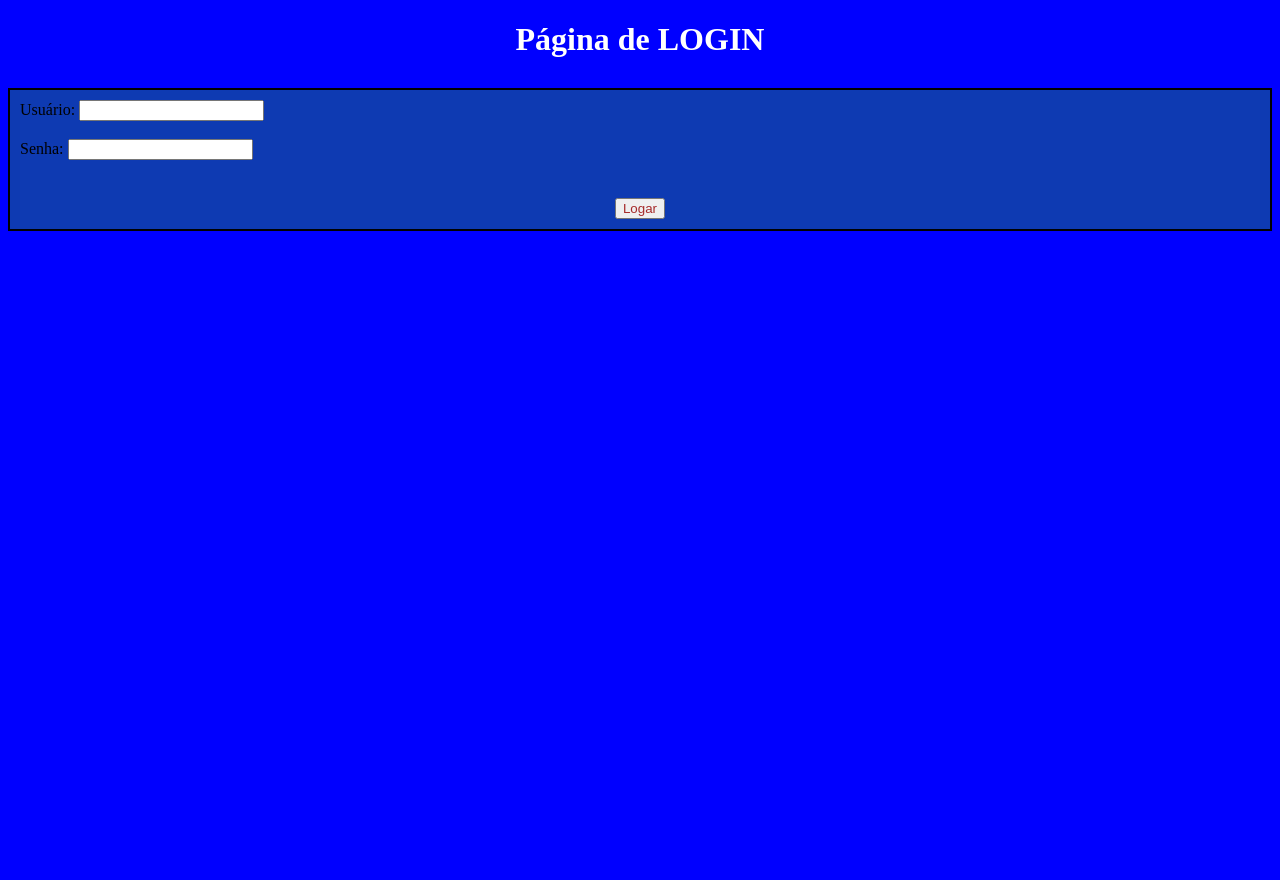
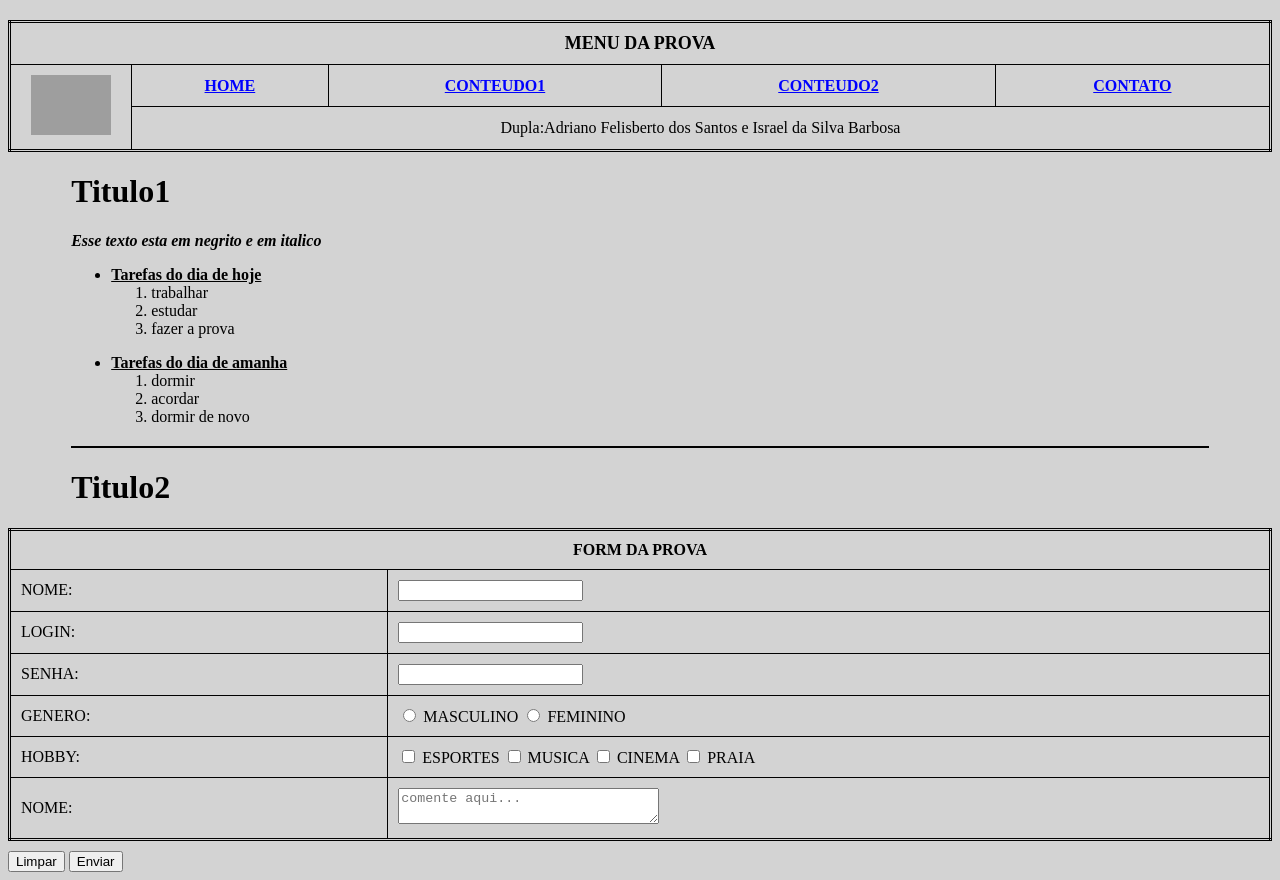
Before and after one commit to Adriano-Felisberto/IFPB, a plain HTML site: page index.html in a window 1280 px wide. Before the commit the page ends 800 px from the top, so only its background shows below. Drawn offline with Linux system fonts and the light colour scheme; grey boxes are pictures that could not be loaded.

Commit message:
Add files via upload

```diff
--- a/index.html
+++ b/index.html
@@ -1,47 +1,202 @@
-<!doctype html>
-<html>
+<!DOCTYPE html>
+<html lang="pt-br">
   <head>
-    <meta charset="utf-8" />
-    <title>Página de Login</title>
-    <link rel="stylesheet" href="style.css" />
+    <meta charset="UTF-8" />
+    <title>Menu da Prova</title>
+    <style>
+      body {
+        text-align: left;
+        font-family: "Times New Roman", Times, serif;
+        background-color: #d3d3d3;
+      }
 
+      table {
+        text-align: center;
+        width: 100%;
+        border-collapse: collapse;
+        margin: 20px auto;
+        border: 3px double black;
+      }
+
+      td,
+      th {
+        border: 1px solid black;
+        padding: 10px;
+      }
+
+      .menu-links a {
+        text-decoration: none;
+        color: blue;
+        font-weight: bold;
+      }
+
+      .imagem {
+        width: 100px;
+      }
+
+      .menu-superior {
+        font-weight: bold;
+        font-size: 18px;
+      }
+
+      #table2 {
+        width: 100%;
+        margin: 0 auto;
+        border: 3px double black;
+      }
+
+      #table2 td {
+        border: 1px solid black;
+      }
+
+      .left-cell {
+        width: 30%;
+        text-align: left;
+      }
+
+      .right-cell {
+        width: 70%;
+        text-align: left;
+      }
+
+      h1 {
+        margin-left: 5%;
+      }
+
+      p,
+      ul {
+        margin-left: 5%;
+      }
+      button {
+        text-align: left;
+        margin-top: 10px;
+      }
+      hr {
+        background-color: black;
+        height: 2px;
+        border: none;
+        margin: 20px 5%;
+      }
+    </style>
   </head>
+  <body>
+    <table>
+      <tr>
+        <th colspan="5" class="menu-superior">MENU DA PROVA</th>
+      </tr>
+      <tr>
+        <td class="imagem" rowspan="2">
+          <img
+            src="https://estudante.ifpb.edu.br/static/ps/imagens/ifpb-vertical.png"
+            alt="Logo IFPB"
+            width="80"
+          />
+        </td>
+        <td class="menu-links">
+          <a href="#"><u>HOME</u></a>
+        </td>
+        <u
+          ><td class="menu-links">
+            <a href="#"><u>CONTEUDO1</u></a>
+          </td></u
+        >
+        <u
+          ><td class="menu-links">
+            <a href="#"><u>CONTEUDO2</u></a>
+          </td></u
+        >
+        <u
+          ><td class="menu-links">
+            <a href="#"><u>CONTATO</u></a>
+          </td></u
+        >
+      </tr>
+      <tr>
+        <td colspan="4">
+          Dupla:Adriano Felisberto dos Santos e Israel da Silva Barbosa
+        </td>
+      </tr>
+    </table>
 
-  <body>
-    <h1>Página de LOGIN</h1>
+    <div>
+      <h1>Titulo1</h1>
+      <p>
+        <strong><em>Esse texto esta em negrito e em italico</em></strong>
+      </p>
 
-    <form id="FL">
-        <label for="nome">Usuário:</label>
-        <input type="text" id="nome" name="nome" required>
-        <br><br>
+      <ul>
+        <li>
+          <strong><u>Tarefas do dia de hoje</u></strong>
+        </li>
+        <ol>
+          <li>trabalhar</li>
+          <li>estudar</li>
+          <li>fazer a prova</li>
+        </ol>
+      </ul>
 
-        <label for="Senha">Senha:</label>
-        <input type="password" id="Senha" name="Senha" required>
-        <br><br>
-
-        <button id="Enviar" type="submit">Logar</button>
-    </form>
-
-    <!-- Onde o "print" será mostrado -->
-    <div id="resultado" style="margin-top: 20px; color: white; text-align: center;"></div>
-    <script>
-        const form = document.getElementById("FL");
-const resultado = document.getElementById("resultado");
-
-const nome = document.getElementById("nome");
-const senha = document.getElementById("Senha"); // <-- agora com "s" minúsculo
-
-form.addEventListener("submit", function(event) {
-  event.preventDefault(); // Evita que a página recarregue
-
-  resultado.innerHTML = `
-    <h2>Dados Recebidos:</h2>
-    <p><strong>Usuário:</strong> ${nome.value}</p>
-    <p><strong>Senha:</strong> ${senha.value}</p>
-  `;
-});
-
-    </script>
-
+      <ul>
+        <li>
+          <strong><u>Tarefas do dia de amanha</u></strong>
+        </li>
+        <ol>
+          <li>dormir</li>
+          <li>acordar</li>
+          <li>dormir de novo</li>
+        </ol>
+      </ul>
+    </div>
+    <hr />
+    <div>
+      <h1>Titulo2</h1>
+      <form>
+        <table id="table2">
+          <tr>
+            <th colspan="2">FORM DA PROVA</th>
+          </tr>
+          <tr>
+            <td class="left-cell">NOME:</td>
+            <td class="right-cell"><input type="text" name="nome" /></td>
+          </tr>
+          <tr>
+            <td class="left-cell">LOGIN:</td>
+            <td class="right-cell"><input type="text" name="login" /></td>
+          </tr>
+          <tr>
+            <td class="left-cell">SENHA:</td>
+            <td class="right-cell"><input type="password" name="senha" /></td>
+          </tr>
+          <tr>
+            <td class="left-cell">GENERO:</td>
+            <td class="right-cell">
+              <input type="radio" name="genero" value="masculino" /> MASCULINO
+              <input type="radio" name="genero" value="feminino" /> FEMININO
+            </td>
+          </tr>
+          <tr>
+            <td class="left-cell">HOBBY:</td>
+            <td class="right-cell">
+              <input type="checkbox" /> ESPORTES
+              <input type="checkbox" /> MUSICA <input type="checkbox" /> CINEMA
+              <input type="checkbox" /> PRAIA
+            </td>
+          </tr>
+          <tr>
+            <td class="left-cell">NOME:</td>
+            <td class="right-cell">
+              <textarea
+                placeholder="comente aqui..."
+                rows="2"
+                cols="30"
+              ></textarea>
+            </td>
+          </tr>
+        </table>
+        <div>
+          <button type="reset">Limpar</button>
+          <button type="submit">Enviar</button>
+        </div>
+      </form>
+    </div>
   </body>
 </html>
```
